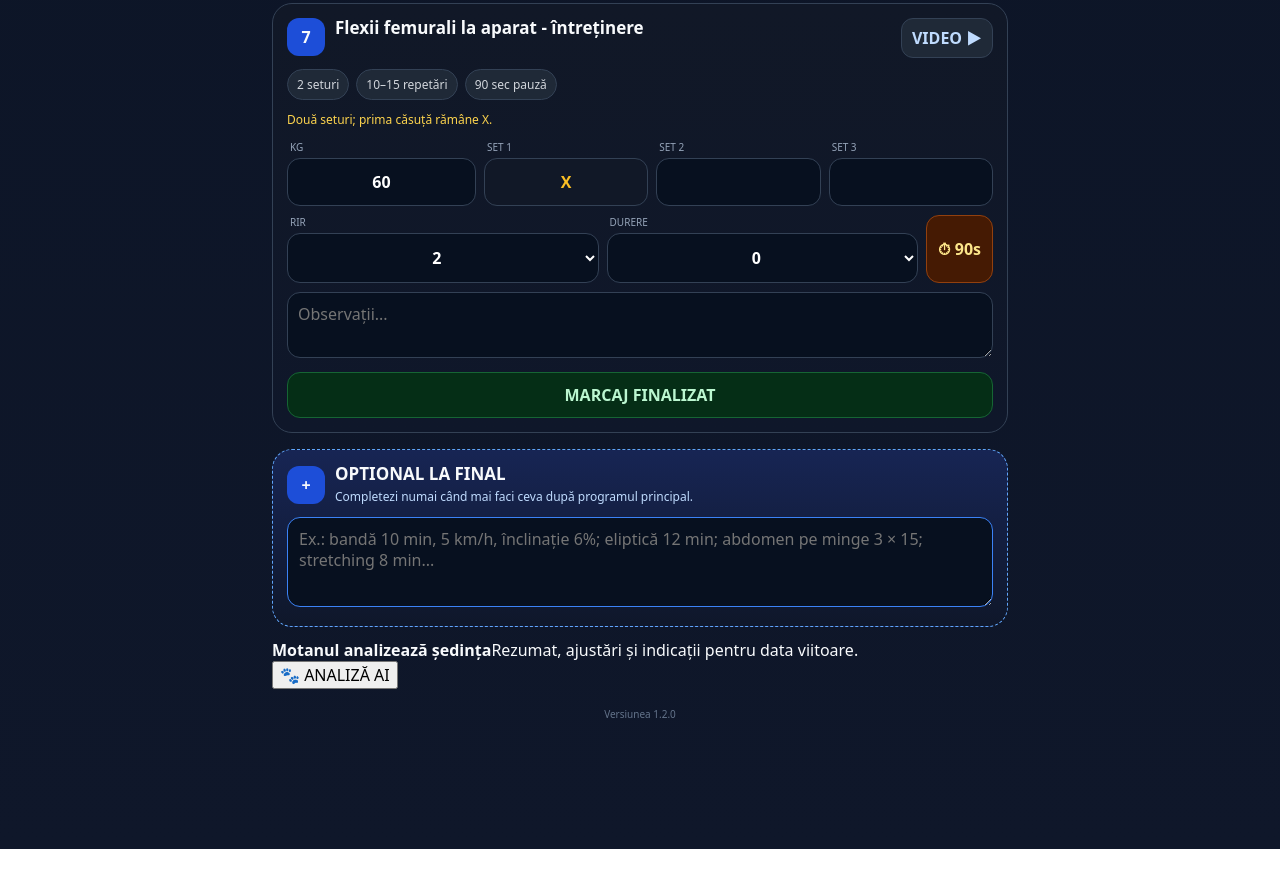
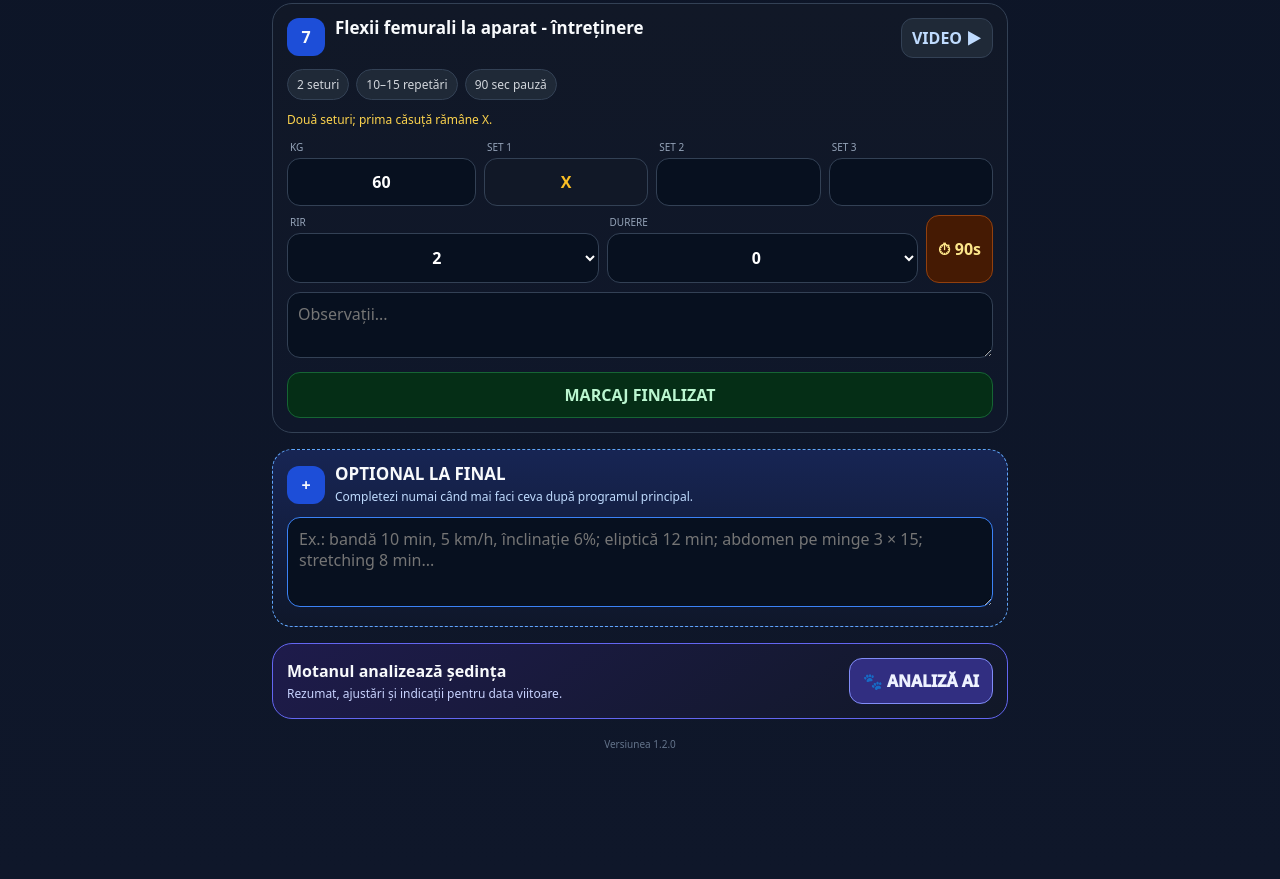
Before and after one commit to adriandionescu-hub/sala-fit, a plain HTML site: page index.html in a window 1280 px wide. Shown: the part 2884-3763 px from the top of the page. Before the commit the page ends 3733 px from the top, so only its background shows below. Drawn offline with Linux system fonts and the light colour scheme.

Commit message:
Style SALA FIT AI analysis panel

```diff
--- a/styles.css
+++ b/styles.css
@@ -22,7 +22,8 @@ main{max-width:760px;margin:auto;padding:14px 12px}
 .grid{display:grid;grid-template-columns:1.15fr repeat(3,1fr);gap:8px}.field label{display:block;font-size:10px;color:var(--mut);margin:0 0 4px 3px}.field input,.field select{width:100%;border:1px solid var(--line);background:var(--bg);color:white;border-radius:13px;padding:12px 5px;text-align:center;font-weight:900;font-size:16px}.field input:disabled{color:#fbbf24;background:#111827;opacity:1}
 .row{display:grid;grid-template-columns:1fr 1fr auto;gap:8px;margin-top:9px}.timer,.donebtn{border-radius:13px;padding:11px;font-weight:900}.timer{border:1px solid #92400e;background:#451a03;color:#fde68a}.donebtn{margin-top:9px;width:100%;border:1px solid #166534;background:var(--green2);color:#bbf7d0}.donebtn.on{background:var(--green);color:white}.notes{width:100%;min-height:50px;margin-top:9px;border:1px solid var(--line);background:var(--bg);color:white;border-radius:13px;padding:10px}
 .optional-card{background:linear-gradient(#172554,var(--bg2));border:1px dashed #60a5fa;border-radius:20px;padding:14px;margin:16px 0 12px}.optional-head{display:flex;gap:10px;align-items:center}.optional-sub{font-size:12px;color:#bfdbfe;margin-top:3px}.optional-notes{width:100%;min-height:90px;margin-top:12px;border:1px solid #3b82f6;background:var(--bg);color:white;border-radius:13px;padding:11px;line-height:1.35}
+.ai-card{background:linear-gradient(145deg,#1e1b4b,var(--card));border:1px solid #6366f1;border-radius:20px;padding:14px;margin:16px 0 12px}.ai-head{display:flex;align-items:center;justify-content:space-between;gap:12px}.ai-head b{display:block;font-size:16px}.ai-head span{display:block;margin-top:4px;color:#c7d2fe;font-size:12px;line-height:1.35}.ai-head>button{border:1px solid #818cf8;background:#312e81;color:#eef2ff;border-radius:13px;padding:11px 13px;font-weight:950;white-space:nowrap}.ai-head>button:disabled{opacity:.65;cursor:wait}.ai-panel{margin-top:13px;background:#090f1d;border:1px solid #4f46e5;border-radius:15px;padding:12px}.ai-panel.error{border-color:#dc2626}.ai-tools{display:flex;align-items:center;justify-content:space-between;gap:8px;color:#c7d2fe;font-size:12px}.ai-tools div{display:flex;gap:6px}.ai-tools button{border:1px solid var(--line);background:#1f2937;color:#e5e7eb;border-radius:9px;padding:6px 9px;font-size:11px}.ai-panel pre{margin:12px 0 0;white-space:pre-wrap;word-break:break-word;font-family:inherit;font-size:13px;line-height:1.5;color:#f8fafc}
 footer{position:fixed;left:0;right:0;bottom:0;background:#07101ff2;border-top:1px solid var(--line);padding:10px 12px max(10px,env(safe-area-inset-bottom));z-index:20}.actions{max-width:760px;margin:auto;display:grid;grid-template-columns:1fr 1fr 1.35fr;gap:8px}.act{border:0;border-radius:14px;padding:13px 8px;font-weight:900}.dark{background:#1f2937;color:#e5e7eb;border:1px solid #374151}.ok{background:var(--green);color:white}.ok.busy{opacity:.7}
 .toast{position:fixed;left:50%;bottom:104px;transform:translateX(-50%);background:#111827;border:1px solid var(--line);border-radius:999px;padding:9px 13px;opacity:0;pointer-events:none;transition:.2s;z-index:30;white-space:nowrap}.toast.on{opacity:1}
 .version{text-align:center;color:#64748b;font-size:10px;margin:18px 0 4px}.install{display:none;margin:0 auto 12px;border:1px solid #1d4ed8;background:#172554;color:#dbeafe;border-radius:12px;padding:9px 12px;font-weight:900}.install.on{display:block}
-@media(max-width:500px){.sub{display:none}.brand{font-size:14px}.tab{padding:8px 10px}.field input,.field select{padding:11px 3px}.grid{gap:5px}.actions{grid-template-columns:.85fr .85fr 1.3fr}}
+@media(max-width:500px){.sub{display:none}.brand{font-size:14px}.tab{padding:8px 10px}.field input,.field select{padding:11px 3px}.grid{gap:5px}.actions{grid-template-columns:.85fr .85fr 1.3fr}.ai-head{align-items:flex-start;flex-direction:column}.ai-head>button{width:100%}}
```
